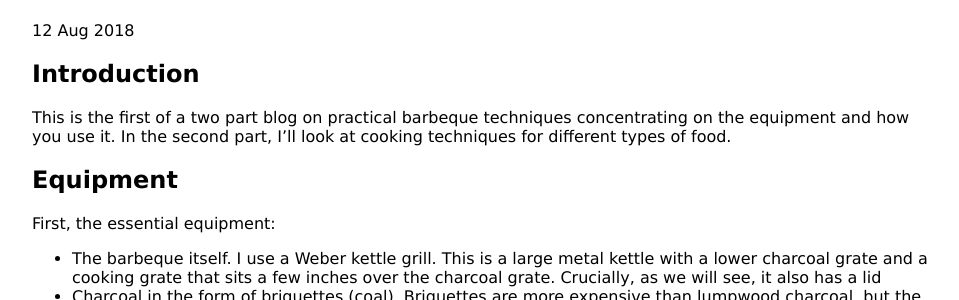
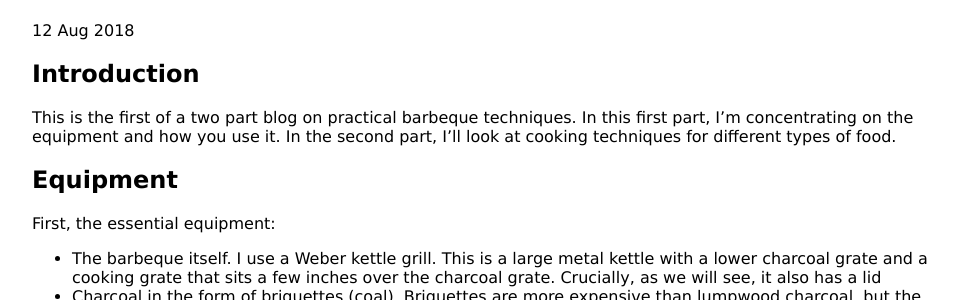
Before and after one commit to KineticLensman/KineticLensman.github.io, a Jekyll site: the page built from _posts/2018-08-12-barbecue-part1.md, in a window 1280 px wide. Shown: the part 139-439 px from the top of the page, without its empty margins (160-1119 px from the left). Built offline with Jekyll 4.4.1, drawn with Linux system fonts in a browser that asks for light colours.

Commit message:
fixed wording error

```diff
--- a/_posts/2018-08-12-barbecue-part1.md
+++ b/_posts/2018-08-12-barbecue-part1.md
@@ -5,7 +5,7 @@ date: 2018-08-12
 ---
 ## Introduction
 
-This is the first of a two part blog on practical barbeque techniques concentrating on the equipment and how you use it. In the second part, I'll look at cooking techniques for different types of food.
+This is the first of a two part blog on practical barbeque techniques. In this first part, I'm concentrating on the equipment and how you use it. In the second part, I'll look at cooking techniques for different types of food.
 ## Equipment
 
 First, the essential equipment:
```
